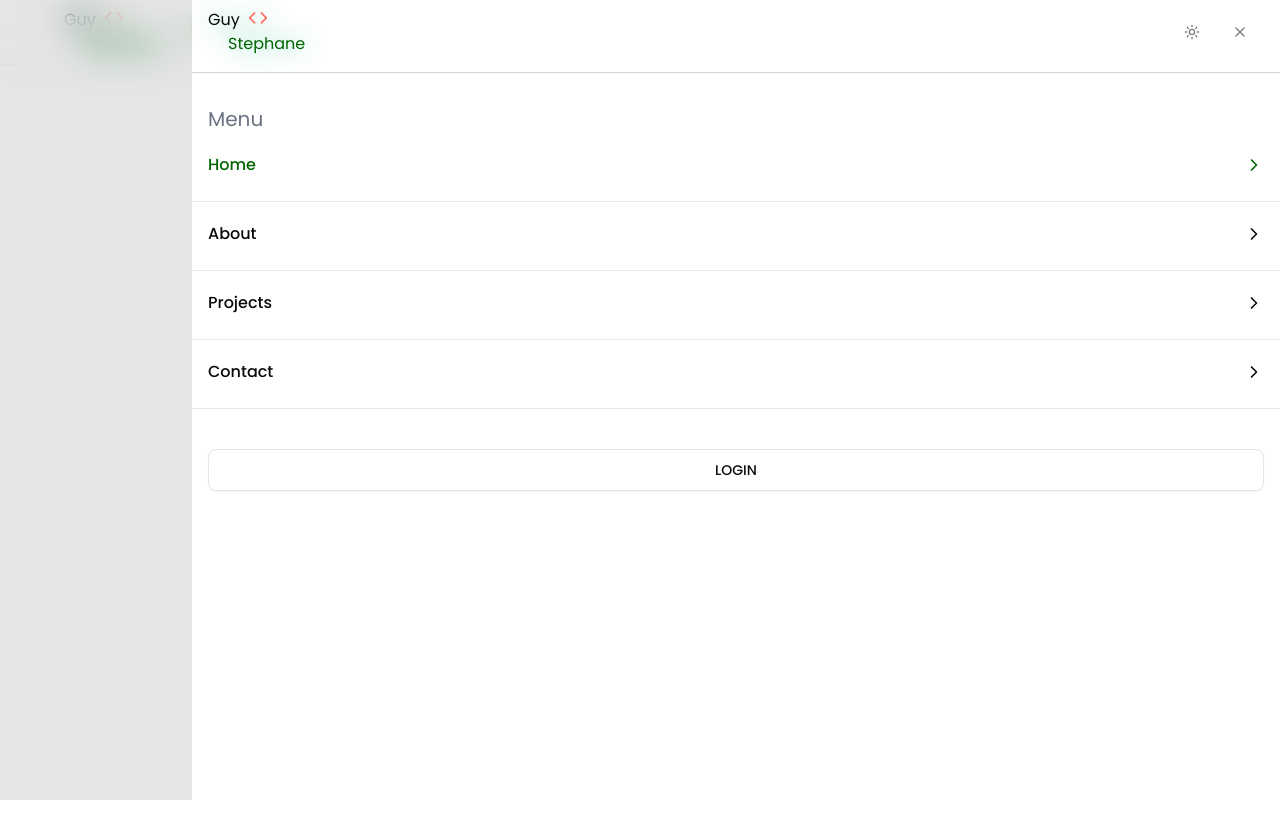
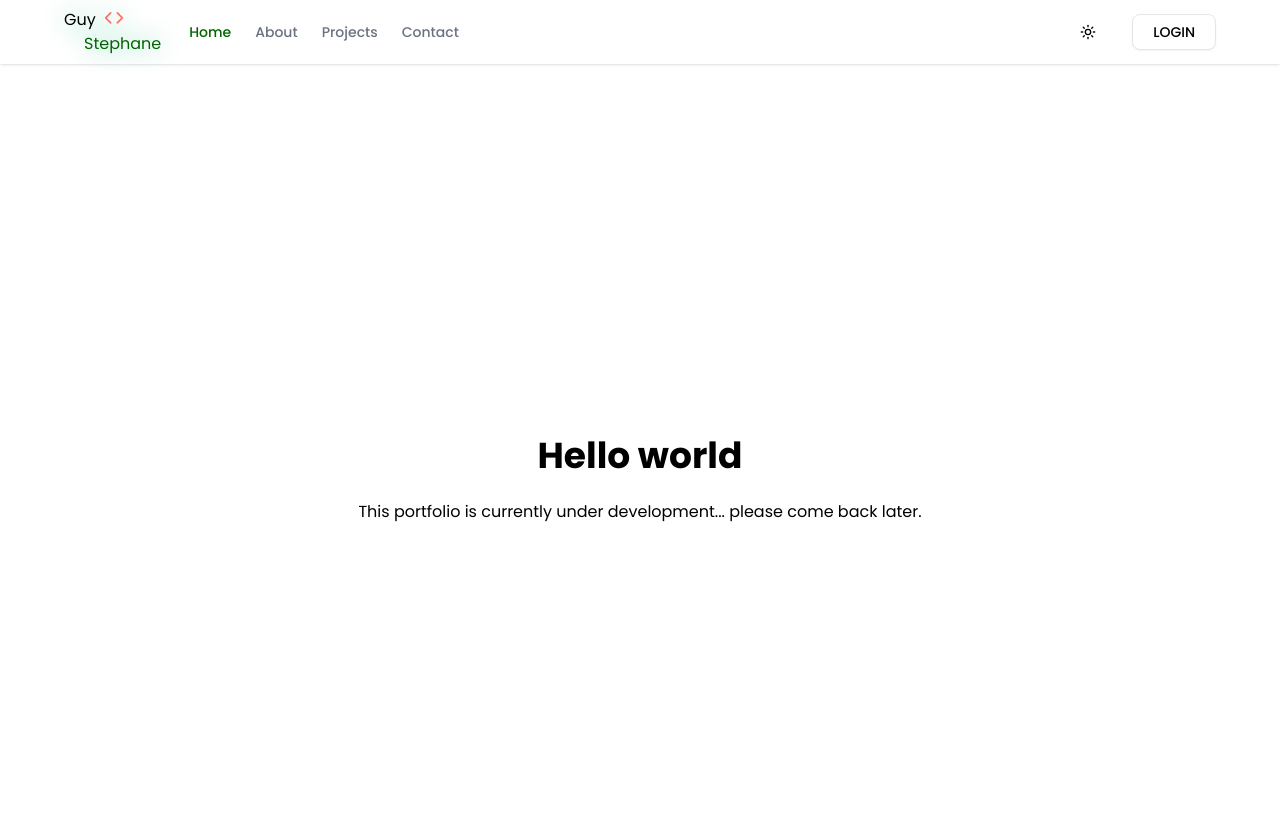
Before and after one commit to iamguystephane/Guy-Stephane, a React (Vite) app: page / in a window 1280 px wide. Shown: the top 838 px of the page. Built offline with nearby package versions, Linux system fonts and the light colour scheme.

Commit message:
done with the nav bar

```diff
--- a/src/App.tsx
+++ b/src/App.tsx
@@ -3,13 +3,16 @@ import HomePage from "./components/home/HomePage";
 import ContactPage from "./components/contact/Contact";
 import NavBar from "./components/NavBar";
 import MenuModal from "./components/MenuModal";
+import { useState } from "react";
 
 export default function App() {
+  const [isMenuOpen, setIsMenuOpen] = useState(false);
+
   return (
     <BrowserRouter>
-      <MenuModal />
+      <MenuModal isOpen={isMenuOpen} onClose={() => setIsMenuOpen(false)} />
       <div className="bg-gradient-to-b dark:from-black dark:to-gray-800 px-4 text-white">
-        <NavBar />
+        <NavBar onOpen={() => setIsMenuOpen(true)} />
         <div className="xsm:!px-4 md:!px-8 lg:!px-16 !mt-20">
           <Routes>
             <Route path="/" element={<HomePage />} />
--- a/src/components/MenuModal.tsx
+++ b/src/components/MenuModal.tsx
@@ -4,8 +4,14 @@ import { Button } from "./ui/button";
 import { NavLinks } from "@/scripts/NavLinks";
 import { Link } from "react-router-dom";
 import { useLocation } from "react-router-dom";
+import type React from "react";
 
-const MenuModal = () => {
+interface MenuModalProps {
+  isOpen?: boolean;
+  onClose?: () => void;
+}
+
+const MenuModal: React.FC<MenuModalProps> = ({ isOpen, onClose }) => {
   const location = useLocation();
   const getCurrentPath = (url: string) => {
     if (url === location.pathname) {
@@ -15,8 +21,20 @@ const MenuModal = () => {
   };
 
   return (
-    <div className="w-full h-screen fixed top-0 backdrop-blur-lg bg-black/10 z-49 flex justify-end">
-      <div className="bg-white dark:bg-black h-screen w-[85%] !py-2">
+    <div
+      className={`w-full transition-opacity duration-300 ease-in-out h-screen fixed top-0 backdrop-blur-lg bg-black/10 z-49 flex justify-end ${
+        isOpen
+          ? "opacity-100 pointer-events-auto"
+          : "opacity-0 pointer-events-none"
+      }`}
+      onClick={onClose}
+    >
+      <div
+        className={`bg-white dark:bg-black h-screen w-[85%] transform transition-transform duration-300 ease-in-out !py-2 ${
+          isOpen ? "translate-x-0" : "translate-x-full"
+        }`}
+        onClick={(e) => e.stopPropagation()}
+      >
         <div className="flex items-center justify-between !pb-4 border-b border-gray-300 !px-4">
           <div className="cursor-pointer transition-all duration-300 drop-shadow-[0_0_12px_rgba(16,185,129,0.8)] bg-transparent">
             <h1 className="flex gap-2 items-center">
@@ -38,7 +56,7 @@ const MenuModal = () => {
             <Button variant="ghost" className="!px-4">
               <Sun size={20} color="grey" />
             </Button>
-            <Button variant="ghost" className="!px-4">
+            <Button variant="ghost" className="!px-4" onClick={onClose}>
               <X size={20} color="grey" />
             </Button>
           </div>
@@ -55,7 +73,10 @@ const MenuModal = () => {
                 {" "}
                 {link.name}{" "}
               </h1>
-              <ChevronRight size={20} className={`${getCurrentPath(link.href)}`} />
+              <ChevronRight
+                size={20}
+                className={`${getCurrentPath(link.href)}`}
+              />
             </Link>
           ))}
           <div className="!px-4 ">
--- a/src/components/NavBar.tsx
+++ b/src/components/NavBar.tsx
@@ -2,18 +2,22 @@ import { Link } from "react-router-dom";
 import { Button } from "./ui/button";
 import { Code, Menu } from "lucide-react";
 import { NavLinks } from "@/scripts/NavLinks";
-import { Moon, Sun } from "lucide-react";
+import { Sun } from "lucide-react";
 import { motion } from "framer-motion";
 import { useLocation } from "react-router-dom";
 
-export default function NavBar() {
+interface navBarProps {
+  onOpen?: () => void;
+}
+
+export default function NavBar({ onOpen }: navBarProps) {
   const location = useLocation();
   const getCurrentPath = (url: string) => {
-    if(url === location.pathname) {
-      return "text-darkGreen"
+    if (url === location.pathname) {
+      return "text-darkGreen";
     }
-    return ""
-  }
+    return "";
+  };
 
   return (
     <>
@@ -52,6 +56,7 @@ export default function NavBar() {
         </div>
         <div className="flex items-center gap-4">
           <Button
+            onClick={onOpen}
             className="!px-5 cursor-pointer md:hidden"
             variant="ghost"
           >
```
